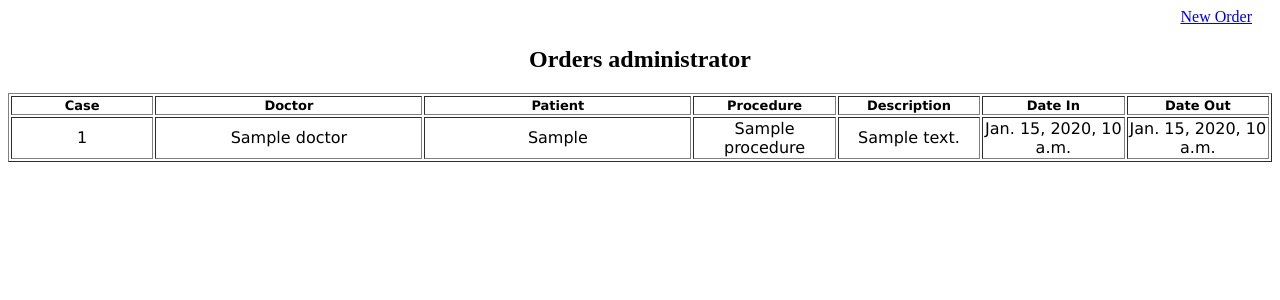
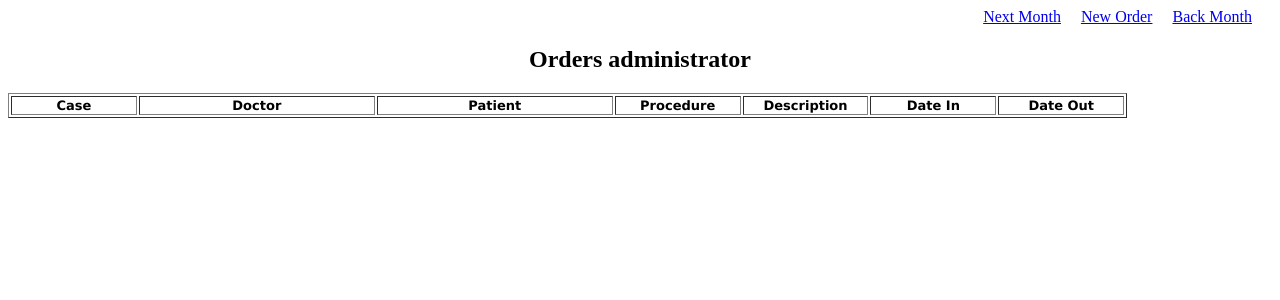
Before and after one commit to fwilmar/cobaltoweb, a Django app: page /sheduler/ in a window 1280 px wide. Shown: the top 300 px of the page. Run offline with Django 3.2, Linux system fonts and the light colour scheme; tables that the repository leaves empty hold one stand-in row (values such as "Sample post"); lists and menus that the app fills with data are empty.

Commit message:
Ordes by month

```diff
--- a/WebServer/dental1/sheduler/templates/sheduler/indexOrder.html
+++ b/WebServer/dental1/sheduler/templates/sheduler/indexOrder.html
@@ -5,8 +5,12 @@
     <title></title>
 </head>
 <body>
+    <a href="/sheduler/new/order/" style="text-align:right;float:right;padding-right:20px">Back Month</a>
+
 
     <a href="/sheduler/new/order/" style="text-align:right;float:right;padding-right:20px">New Order</a>
+
+    <a href="/sheduler/new/order/" style="text-align:right;float:right;padding-right:20px">Next Month</a>
 
     <br>
     <h2 align="center">Orders administrator</h2>
--- a/WebServer/dental1/sheduler/views.py
+++ b/WebServer/dental1/sheduler/views.py
@@ -4,6 +4,7 @@ from django.shortcuts import render
 # Create your views here.
 
 import sys
+import datetime
 from django.http import HttpResponse
 from django.http import HttpResponseRedirect
 from django.template import loader
@@ -30,5 +31,12 @@ def add(request):
 
 
 def index_order(request):
-	orders=Order.objects.order_by('-date_in')[:100]
+	now = datetime.datetime.now()
+	orders=get_orders_by_month(now)
 	return render(request,'sheduler/indexOrder.html',{'request':request, 'orders':orders})
+
+def get_orders_by_month(datefilter):
+	print 'Year '+str(datefilter.year)
+	print 'Month '+str(datefilter.month)
+	orders=Order.objects.filter(date_in__year=datefilter.year, date_in__month=datefilter.month)
+	return orders
```
